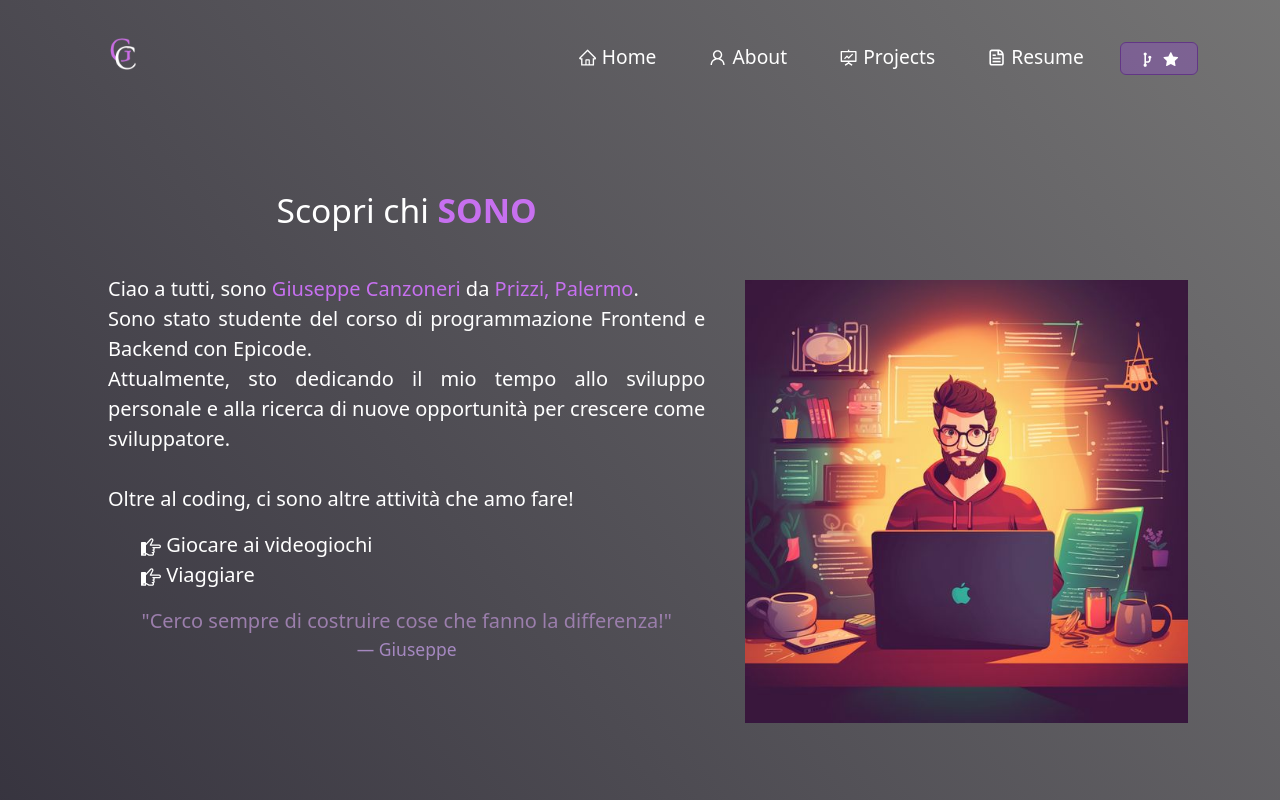
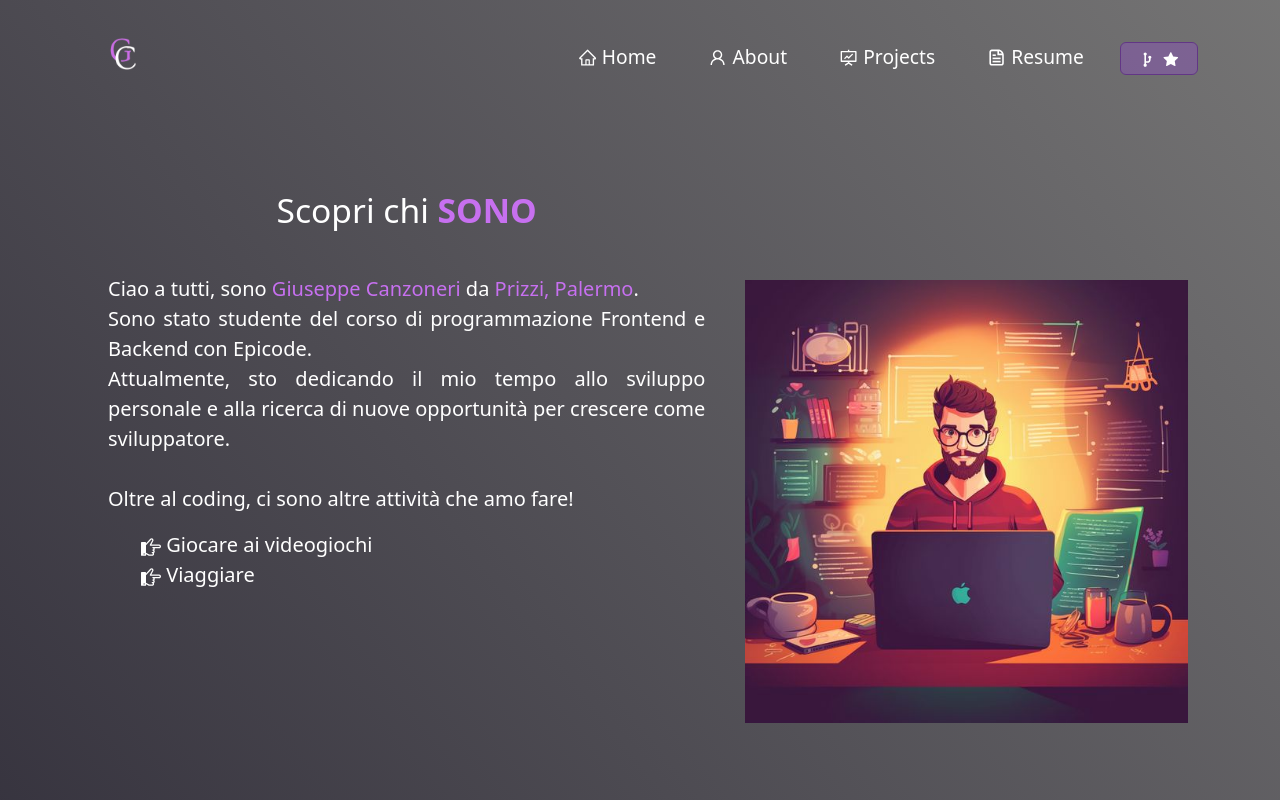
Before and after one commit to GiuseppeCanzoneri/my-repository, a React (Create React App) app: page /about in a window 1280 px wide. Shown: the top 800 px of the page. Built offline with nearby package versions, Linux system fonts and the light colour scheme.

Commit message:
eliminata citazione

```diff
--- a/src/components/About/AboutCard.js
+++ b/src/components/About/AboutCard.js
@@ -26,9 +26,6 @@ function AboutCard() {
               <ImPointRight /> Viaggiare
             </li>
           </ul>
-
-          <p style={{ color: "rgb(155, 126, 172)" }}>"Cerco sempre di costruire cose che fanno la differenza!" </p>
-          <footer className="blockquote-footer">Giuseppe</footer>
         </blockquote>
       </Card.Body>
     </Card>
```
